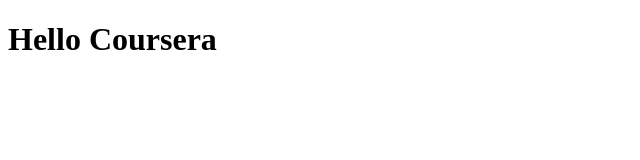
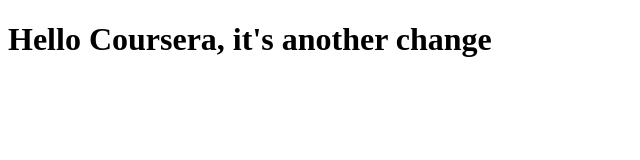
Before and after one commit to ycyusa/coursera-HTMLtest, a plain HTML site: page site/index.html in a window 1280 px wide. Shown: the whole page, without its empty margins (0-640 px from the left). Drawn offline with Linux system fonts and the light colour scheme.

Commit message:
add another verbiage

```diff
--- a/site/index.html
+++ b/site/index.html
@@ -4,6 +4,6 @@
 	<title>Hello From sublime</title>
 </head>
 <body>
-<h1>Hello Coursera</h1>
+<h1>Hello Coursera, it's another change</h1>
 </body>
 </html>
```
